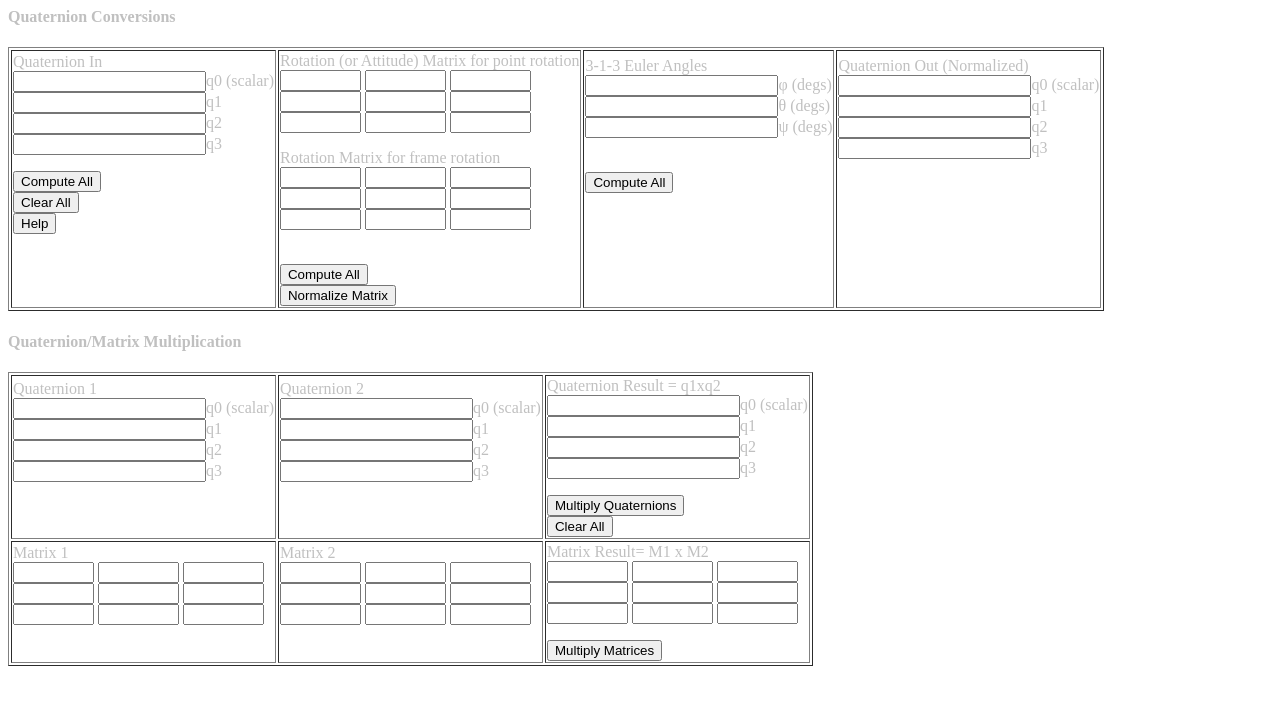
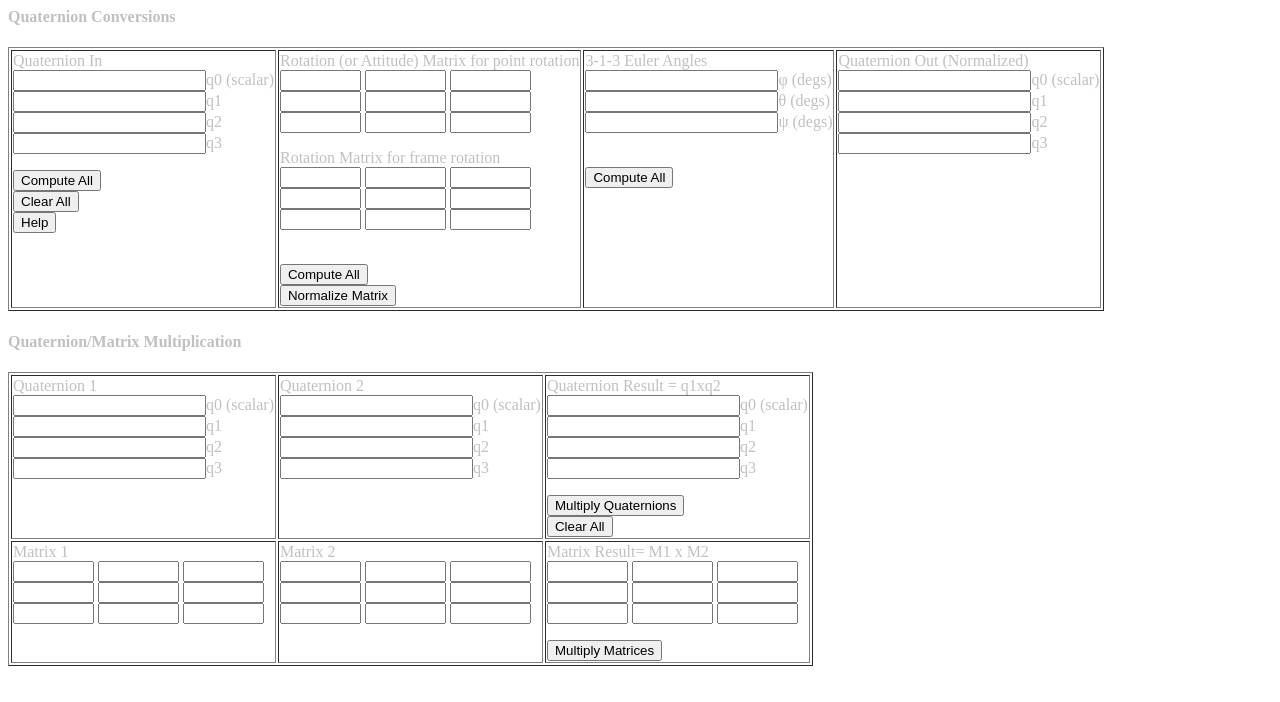
Before and after one commit to DezRockers/PublicSpaceTools, a plain HTML site: page quaternions.html in a window 1280 px wide. Drawn offline with Linux system fonts and the light colour scheme.

Commit message:
Improved vertical alignment of various tables

```diff
--- a/quaternions.html
+++ b/quaternions.html
@@ -618,7 +618,7 @@ document.getElementById("matrixResult").reset();
   <col valign="top" />
 <tr id="tr1">
 
-<td>
+<td style="vertical-align:top;">
 <form id = "quaternionIn" style="color:Silver;">
 Quaternion In<br />
 <input type="text" id="q0" size=21/>q0 (scalar)<br />
@@ -635,7 +635,7 @@ Quaternion In<br />
 <br />
 </td>
 
-<td>
+<td style="vertical-align:top;">
 <form id = "rotationMatrix" style="color:Silver;">
 Rotation (or Attitude) Matrix for point rotation<br />
 <input type="text" id="a11" maxLength=10 size=7  />
@@ -648,7 +648,6 @@ Rotation (or Attitude) Matrix for point rotation<br />
 <input type="text" id="a32" maxLength=10 size=7  />
 <input type="text" id="a33" maxLength=10 size=7  />
 </form>
-
 <form id = "transposeMatrix" style="color:Silver;">
 Rotation Matrix for frame rotation<br />
 <input type="text" id="t11" maxLength=10 size=7  />
@@ -661,12 +660,11 @@ Rotation Matrix for frame rotation<br />
 <input type="text" id="t32" maxLength=10 size=7  />
 <input type="text" id="t33" maxLength=10 size=7  />
 </form>
-
 <br /><button type="button" onclick="ComputeEulerAngles()">Compute All</button><br />
 <button type="button" onclick="NormalizeInputMatrix()">Normalize Matrix</button><br />
 </td>
 
-<td>
+<td style="vertical-align:top;">
 <form id = "eulerAngles" style="color:Silver;">
 3-1-3 Euler Angles<br />
 <input type="text" id="phi" size=21/>&phi; (degs)<br />
@@ -674,28 +672,14 @@ Rotation Matrix for frame rotation<br />
 <input type="text" id="psi" size=21/>&psi; (degs)<br />
 </form>
 <br /><button type="button" onclick="ComputeQuaternion()">Compute All</button><br />
-<br />
-<br />
-<br />
-<br />
-<br />
-<br />
 </td>
 
-<td>
-<form id = "quaternionOut" style="color:Silver;">
+<td style="vertical-align:top;"><form id = "quaternionOut" style="color:Silver;">
 Quaternion Out (Normalized)<br />
 <input type="text" id="q0_out" size=21/>q0 (scalar)<br />
 <input type="text" id="q1_out" size=21/>q1<br />
 <input type="text" id="q2_out" size=21/>q2<br />
 <input type="text" id="q3_out" size=21/>q3<br />
-<br />
-<br />
-<br />
-<br />
-<br />
-<br />
-<br />
 </form>
 </td>
 
@@ -710,31 +694,27 @@ Quaternion Out (Normalized)<br />
   <col valign="top" />
 <tr id="tr2">
 
-<td>
+<td style="vertical-align:top;">
 <form id = "quaternion1" style="color:Silver;">
 Quaternion 1<br />
 <input type="text" id="q0_1" size=21/>q0 (scalar)<br />
 <input type="text" id="q1_1" size=21/>q1<br />
 <input type="text" id="q2_1" size=21/>q2<br />
 <input type="text" id="q3_1" size=21/>q3<br />
-<br />
-<br />
 </form>
 </td>
 
-<td>
+<td style="vertical-align:top;">
 <form id = "quaternion2" style="color:Silver;">
 Quaternion 2<br />
 <input type="text" id="q0_2" size=21/>q0 (scalar)<br />
 <input type="text" id="q1_2" size=21/>q1<br />
 <input type="text" id="q2_2" size=21/>q2<br />
 <input type="text" id="q3_2" size=21/>q3<br />
-<br />
-<br />
 </form>
 </td>
 
-<td>
+<td style="vertical-align:top;">
 <form id = "quaternionResult" style="color:Silver;">
 Quaternion Result = q1xq2<br />
 <input type="text" id="q0_result" size=21/>q0 (scalar)<br />
@@ -744,14 +724,13 @@ Quaternion Result = q1xq2<br />
 </form>
 <button type="button" onclick="MultiplyQuaternions()">Multiply Quaternions</button><br />
 <button type="button" onclick="ClearAllTable2()">Clear All</button><br />
-
 </td>
 
 </tr>
 
 <tr id="tr3">
 
-<td>
+<td style="vertical-align:top;">
 <form id = "matrix1" style="color:Silver;">
 Matrix 1<br />
 <input type="text" id="a11_1" maxLength=10 size=7  />
@@ -767,7 +746,7 @@ Matrix 1<br />
 </form>
 </td>
 
-<td>
+<td style="vertical-align:top;">
 <form id = "matrix2" style="color:Silver;">
 Matrix 2<br />
 <input type="text" id="a11_2" maxLength=10 size=7  />
@@ -783,7 +762,7 @@ Matrix 2<br />
 </form>
 </td>
 
-<td>
+<td style="vertical-align:top;">
 <form id = "matrixResult" style="color:Silver;">
 Matrix Result= M1 x M2<br />
 <input type="text" id="a11_result" maxLength=10 size=7  />
```
Also changed, not shown: ieee.html (+2 -5 lines), twos_complement.html (+3 -7 lines), vectors.html (+3 -9 lines).
